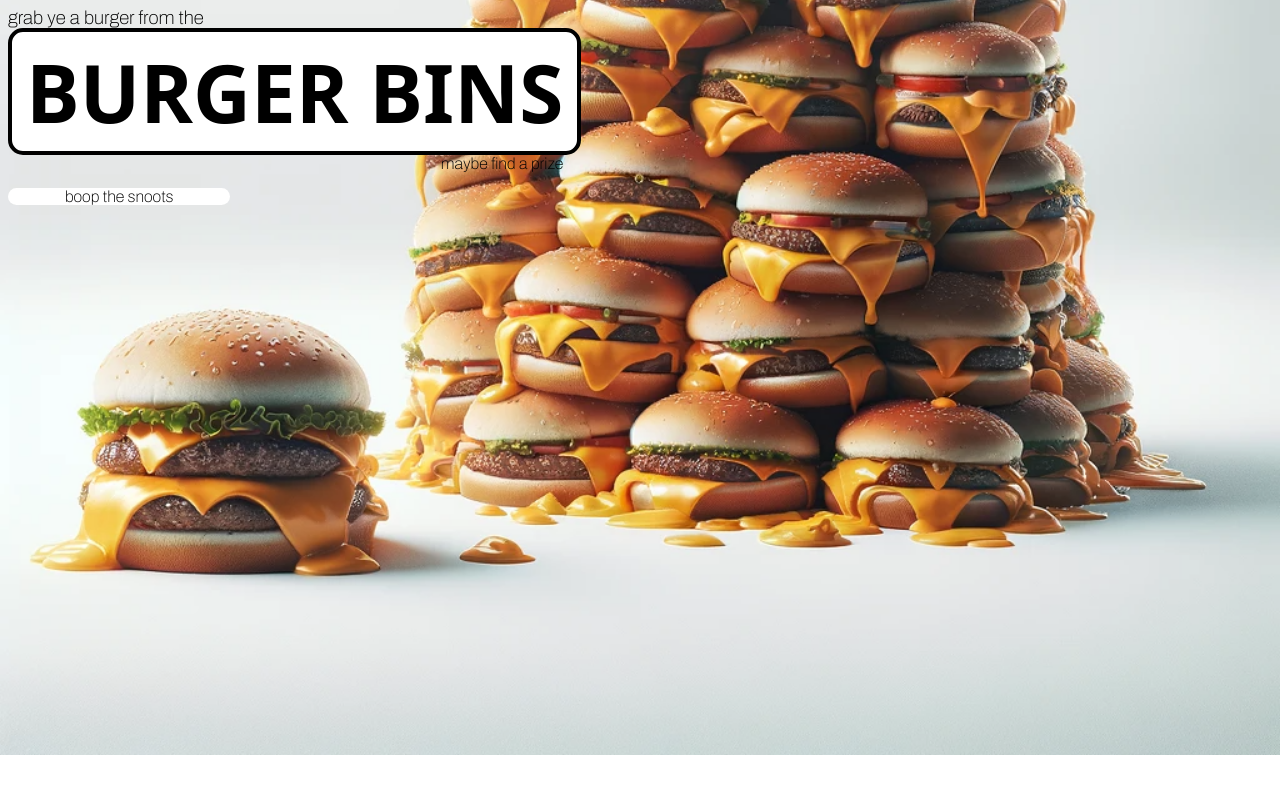
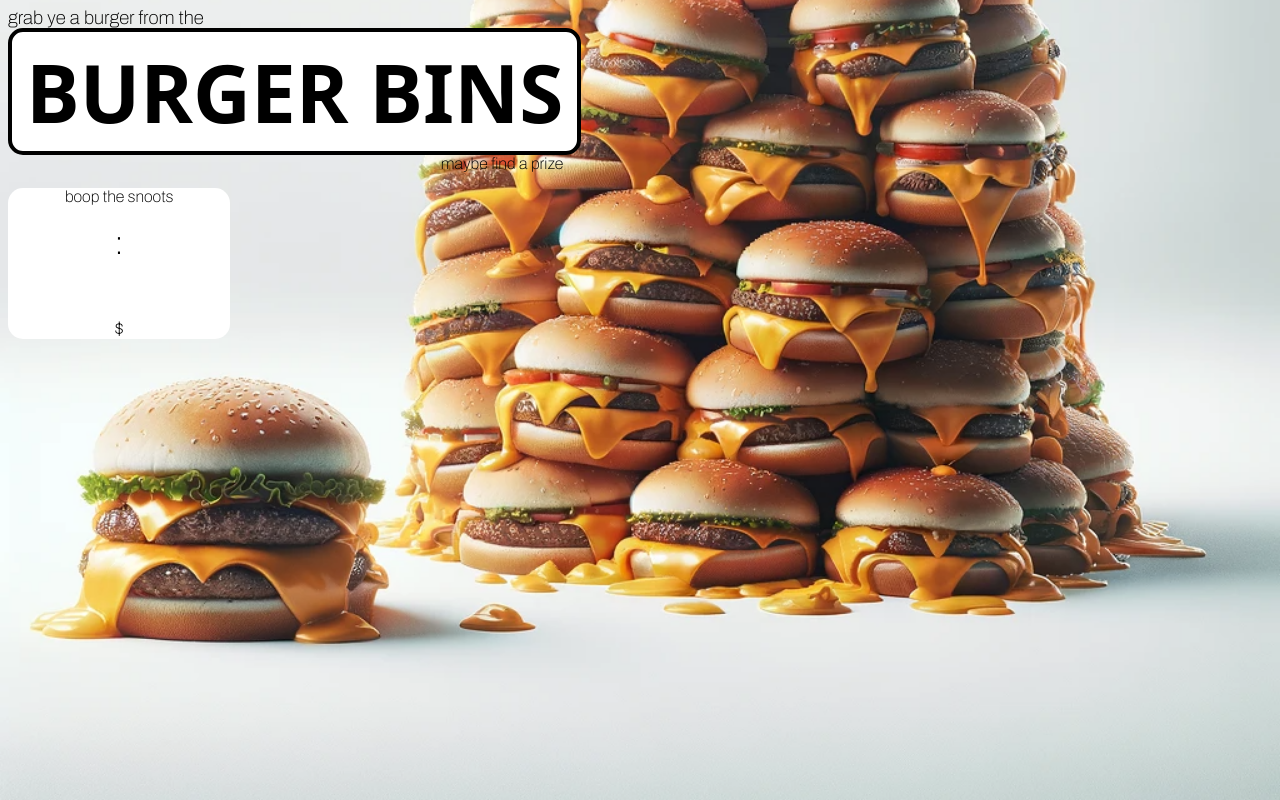
Before and after one commit to asparageist/burger-joint, a React (Create React App) app: page / in a window 1280 px wide. Built offline with nearby package versions, Linux system fonts and the light colour scheme; a web font is replaced by a local one.

Commit message:
create NewInvForm.js

```diff
--- a/src/components/InvForm.js
+++ b/src/components/InvForm.js
@@ -18,7 +18,7 @@ function InvForm(props) {
       required />
       <br />
       <input
-      type="text"
+      type="number"
       name="price"
       placeholder="PRICE"
       required />
--- a/src/components/Inventory.js
+++ b/src/components/Inventory.js
@@ -4,8 +4,20 @@ import PropTypes from "prop-types";
 function Inventory(props) {
   return (
     <React.Fragment>
-      <h1>BURGERS</h1>
-      <p>ingredients</p>
+      <h1>{props.burger}:</h1>
+      <h3>{props.ingredients}</h3>
+      <br />
+      <h3>${props.price}</h3>
+      <p>{props.description}</p>
     </React.Fragment>
   );
 }
+
+Inventory.propTypes = {
+  burger: PropTypes.string.isRequired,
+  ingredients: PropTypes.string.isRequired,
+  price: PropTypes.number.isRequired,
+  description: PropTypes.string.isRequired
+}
+
+export default Inventory;
--- a/src/components/invControl.js
+++ b/src/components/invControl.js
@@ -1,5 +1,5 @@
 import React from "react";
-
+import Inventory from "./Inventory";
 
 class InvControl extends React.Component {
 
@@ -13,6 +13,7 @@ class InvControl extends React.Component {
       <React.Fragment>
         <div className="content">
         <p>boop the snoots</p>
+        <Inventory />
         </div>
       </React.Fragment>
     );
```
Also changed, not shown: src/components/NewInvForm.js (added).
